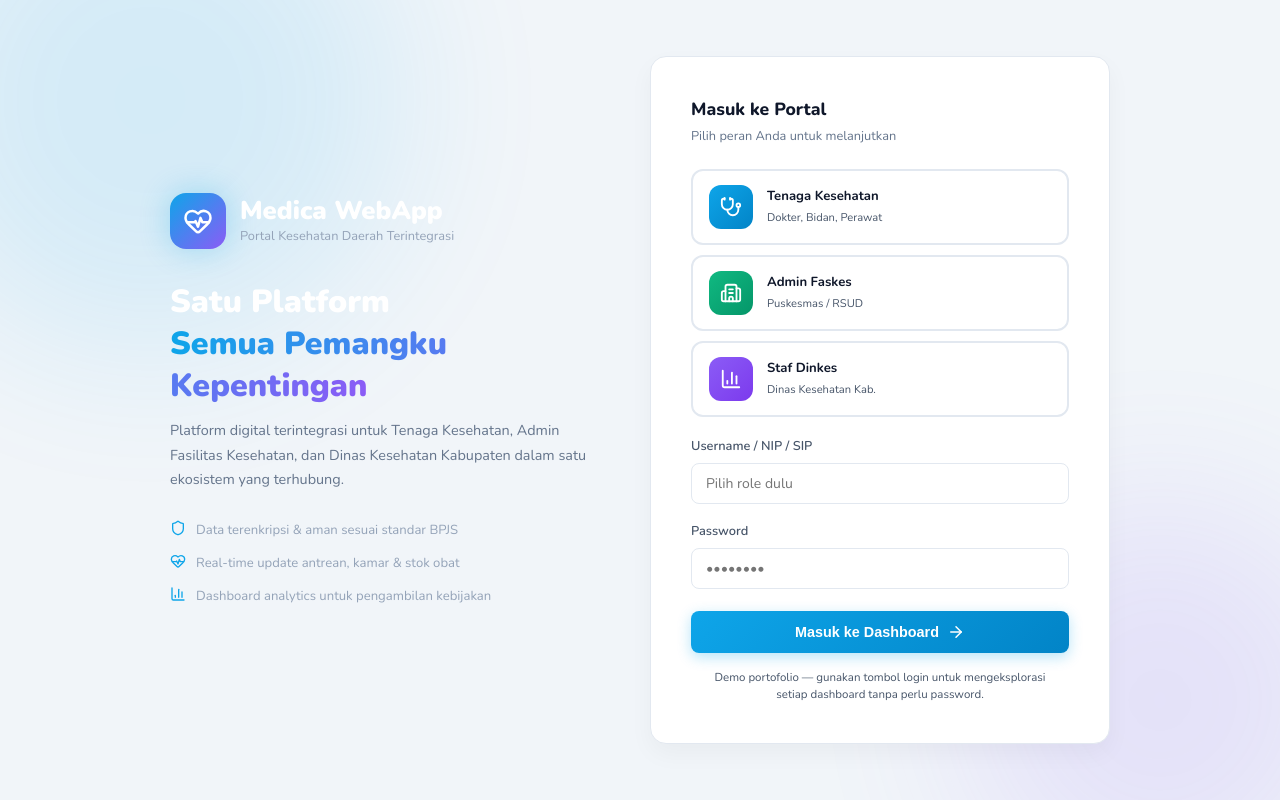
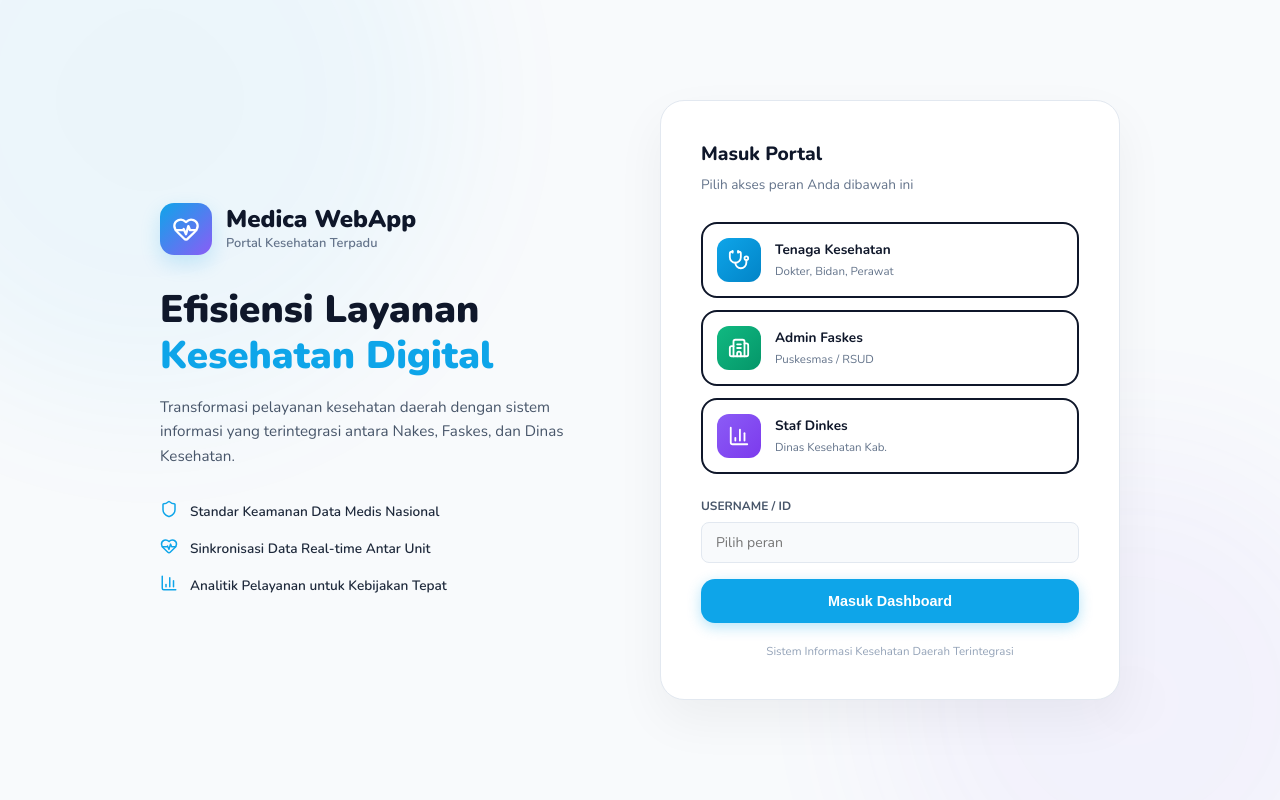
Before and after one commit to sesamakita/medica_webapp, a React (Vite) app: page / in a window 1280 px wide. Built offline with nearby package versions, Linux system fonts and the light colour scheme.

Commit message:
style: fix login page visibility in light mode

```diff
--- a/src/pages/Login.jsx
+++ b/src/pages/Login.jsx
@@ -50,46 +50,40 @@
   };
 
   return (
-    <div className="login-page">
-      {/* BG Glows */}
-      <div className="login-bg-glow" style={{ width: 500, height: 500, background: '#0ea5e9', top: -150, left: -100 }} />
-      <div className="login-bg-glow" style={{ width: 400, height: 400, background: '#8b5cf6', bottom: -100, right: -80 }} />
+    <div className="login-page" style={{ background: '#f8fafc' }}>
+      {/* Subtle BG Glows for Light Theme */}
+      <div className="login-bg-glow" style={{ width: 600, height: 600, background: '#0ea5e9', top: -200, left: -150, opacity: 0.05 }} />
+      <div className="login-bg-glow" style={{ width: 500, height: 500, background: '#8b5cf6', bottom: -150, right: -100, opacity: 0.05 }} />
 
-      <div style={{ width: '100%', maxWidth: 940, display: 'flex', gap: 40, alignItems: 'center', position: 'relative', zIndex: 1 }}>
+      <div style={{ width: '100%', maxWidth: 1000, display: 'flex', gap: '60px', alignItems: 'center', position: 'relative', zIndex: 1, padding: '20px' }}>
 
-        {/* LEFT HERO */}
-        <div style={{ flex: 1, display: 'none' }}>
-        </div>
-
-        {/* LEFT BRANDING */}
+        {/* LEFT BRANDING - NOW DARK TEXT */}
         <div style={{ flex: 1 }}>
           <div style={{ display: 'flex', alignItems: 'center', gap: 14, marginBottom: 32 }}>
-            <div style={{ width: 56, height: 56, borderRadius: 16, background: 'linear-gradient(135deg,#0ea5e9,#8b5cf6)', display: 'flex', alignItems: 'center', justifyContent: 'center', boxShadow: '0 0 30px rgba(14,165,233,0.3)' }}>
-              <HeartPulse size={30} color="white" />
+            <div style={{ width: 52, height: 52, borderRadius: '14px', background: 'linear-gradient(135deg,#0ea5e9,#8b5cf6)', display: 'flex', alignItems: 'center', justifyContent: 'center', boxShadow: '0 8px 20px rgba(14,165,233,0.2)' }}>
+              <HeartPulse size={28} color="white" />
             </div>
             <div>
-              <h1 style={{ fontSize: '1.6rem', fontWeight: 900, color: 'white', lineHeight: 1.1 }}>Medica WebApp</h1>
-              <p style={{ fontSize: '0.8rem', color: '#94a3b8', marginTop: 2 }}>Portal Kesehatan Daerah Terintegrasi</p>
+              <h1 style={{ fontSize: '1.5rem', fontWeight: 900, color: '#0f172a', lineHeight: 1.1 }}>Medica WebApp</h1>
+              <p style={{ fontSize: '0.8rem', color: '#64748b', marginTop: 2, fontWeight: 600 }}>Portal Kesehatan Terpadu</p>
             </div>
           </div>
 
-          <h2 style={{ fontSize: '2rem', fontWeight: 900, color: 'white', lineHeight: 1.3, marginBottom: 12 }}>
-            Satu Platform<br />
-            <span style={{ background: 'linear-gradient(90deg,#0ea5e9,#8b5cf6)', WebkitBackgroundClip: 'text', WebkitTextFillColor: 'transparent' }}>
-              Semua Pemangku Kepentingan
-            </span>
+          <h2 style={{ fontSize: '2.4rem', fontWeight: 900, color: '#0f172a', lineHeight: 1.2, marginBottom: 16 }}>
+            Efisiensi Layanan<br />
+            <span style={{ color: '#0ea5e9' }}>Kesehatan Digital</span>
           </h2>
-          <p style={{ color: '#64748b', lineHeight: 1.7, marginBottom: 28, fontSize: '0.9rem' }}>
-            Platform digital terintegrasi untuk Tenaga Kesehatan, Admin Fasilitas Kesehatan, dan Dinas Kesehatan Kabupaten dalam satu ekosistem yang terhubung.
+          <p style={{ color: '#475569', lineHeight: 1.6, marginBottom: 32, fontSize: '0.95rem' }}>
+            Transformasi pelayanan kesehatan daerah dengan sistem informasi yang terintegrasi antara Nakes, Faskes, dan Dinas Kesehatan.
           </p>
 
-          <div style={{ display: 'flex', flexDirection: 'column', gap: 12 }}>
+          <div style={{ display: 'flex', flexDirection: 'column', gap: 14 }}>
             {[
-              { icon: <Shield size={16} />, text: 'Data terenkripsi & aman sesuai standar BPJS' },
-              { icon: <HeartPulse size={16} />, text: 'Real-time update antrean, kamar & stok obat' },
-              { icon: <BarChart3 size={16} />, text: 'Dashboard analytics untuk pengambilan kebijakan' },
+              { icon: <Shield size={18} />, text: 'Standar Keamanan Data Medis Nasional' },
+              { icon: <HeartPulse size={18} />, text: 'Sinkronisasi Data Real-time Antar Unit' },
+              { icon: <BarChart3 size={18} />, text: 'Analitik Pelayanan untuk Kebijakan Tepat' },
             ].map((item, i) => (
-              <div key={i} style={{ display: 'flex', alignItems: 'center', gap: 10, color: '#94a3b8', fontSize: '0.82rem' }}>
+              <div key={i} style={{ display: 'flex', alignItems: 'center', gap: 12, color: '#1e293b', fontSize: '0.85rem', fontWeight: 600 }}>
                 <div style={{ color: '#0ea5e9' }}>{item.icon}</div>
                 {item.text}
               </div>
@@ -98,75 +92,60 @@
         </div>
 
         {/* RIGHT LOGIN CARD */}
-        <div className="login-card">
-          <h3 style={{ fontSize: '1.1rem', fontWeight: 800, marginBottom: 6 }}>Masuk ke Portal</h3>
-          <p style={{ fontSize: '0.8rem', color: '#64748b', marginBottom: 24 }}>Pilih peran Anda untuk melanjutkan</p>
+        <div className="login-card" style={{ background: 'white', border: '1px solid #e2e8f0', boxShadow: '0 20px 50px rgba(0,0,0,0.05)', borderRadius: '24px', padding: '40px' }}>
+          <h3 style={{ fontSize: '1.2rem', fontWeight: 800, color: '#0f172a', marginBottom: 8 }}>Masuk Portal</h3>
+          <p style={{ fontSize: '0.85rem', color: '#64748b', marginBottom: 28 }}>Pilih akses peran Anda dibawah ini</p>
 
           {/* ROLE SELECTOR */}
-          <div style={{ display: 'flex', flexDirection: 'column', gap: 10, marginBottom: 20 }}>
+          <div style={{ display: 'flex', flexDirection: 'column', gap: 12, marginBottom: 24 }}>
             {roles.map(r => (
               <div
                 key={r.key}
                 className={`role-card ${selectedRole?.key === r.key ? 'selected' : ''}`}
-                style={{ display: 'flex', alignItems: 'center', gap: 14, textAlign: 'left', padding: '14px 16px' }}
+                style={{
+                  display: 'flex', alignItems: 'center', gap: 14, textAlign: 'left', padding: '14px',
+                  background: selectedRole?.key === r.key ? '#f0f9ff' : 'white',
+                  borderColor: selectedRole?.key === r.key ? '#0ea5e9' : '#e2e8f0',
+                  borderRadius: '16px', border: '2px solid'
+                }}
                 onClick={() => { setSelectedRole(r); setError(''); }}
               >
-                <div className="role-card-icon" style={{ background: r.bg, margin: 0, flexShrink: 0 }}>
+                <div className="role-card-icon" style={{ background: r.bg, margin: 0, flexShrink: 0, borderRadius: '12px' }}>
                   {r.icon}
                 </div>
-                <div>
-                  <h4>{r.label}</h4>
-                  <span>{r.sub}</span>
+                <div style={{ flex: 1 }}>
+                  <h4 style={{ fontSize: '0.85rem', fontWeight: 700, color: '#0f172a' }}>{r.label}</h4>
+                  <span style={{ fontSize: '0.72rem', color: '#64748b' }}>{r.sub}</span>
                 </div>
-                {selectedRole?.key === r.key && (
-                  <div style={{ marginLeft: 'auto', width: 18, height: 18, borderRadius: '50%', background: r.color, display: 'flex', alignItems: 'center', justifyContent: 'center' }}>
-                    <div style={{ width: 8, height: 8, borderRadius: '50%', background: 'white' }} />
-                  </div>
-                )}
               </div>
             ))}
           </div>
 
-          {/* FORM */}
-          <div className="form-group">
-            <label className="form-label">Username / NIP / SIP</label>
+          <div className="form-group" style={{ marginBottom: '16px' }}>
+            <label className="form-label" style={{ color: '#475569', fontSize: '0.75rem', fontWeight: 700 }}>USERNAME / ID</label>
             <input
               className="form-input"
-              placeholder={selectedRole ? `Contoh: ${selectedRole.user.id}` : 'Pilih role dulu'}
+              style={{ background: '#f8fafc', border: '1px solid #e2e8f0', color: '#0f172a' }}
+              placeholder={selectedRole ? `ID: ${selectedRole.user.id}` : 'Pilih peran'}
               value={username}
               onChange={e => setUsername(e.target.value)}
               disabled={!selectedRole}
             />
           </div>
-          <div className="form-group">
-            <label className="form-label">Password</label>
-            <input
-              className="form-input"
-              type="password"
-              placeholder="••••••••"
-              value={password}
-              onChange={e => setPassword(e.target.value)}
-              disabled={!selectedRole}
-            />
-          </div>
 
-          {error && <p style={{ color: '#f87171', fontSize: '0.78rem', marginBottom: 12 }}>{error}</p>}
+          {error && <p style={{ color: '#ef4444', fontSize: '0.75rem', marginBottom: 12, fontWeight: 600 }}>{error}</p>}
 
           <button
             className="btn btn-primary w-full"
-            style={{ justifyContent: 'center', padding: '12px', fontSize: '0.9rem', marginTop: 4 }}
+            style={{ justifyContent: 'center', padding: '14px', fontSize: '0.9rem', borderRadius: '14px', background: '#0ea5e9' }}
             onClick={handleLogin}
             disabled={loading}
           >
-            {loading ? (
-              <span style={{ opacity: 0.8 }}>Memverifikasi...</span>
-            ) : (
-              <><span>Masuk ke Dashboard</span><ArrowRight size={18} /></>
-            )}
+            {loading ? 'Memverifikasi...' : 'Masuk Dashboard'}
           </button>
 
-          <p style={{ fontSize: '0.72rem', color: '#475569', textAlign: 'center', marginTop: 16, lineHeight: 1.5 }}>
-            Demo portofolio — gunakan tombol login untuk mengeksplorasi<br />setiap dashboard tanpa perlu password.
+          <p style={{ fontSize: '0.72rem', color: '#94a3b8', textAlign: 'center', marginTop: 20 }}>
+            Sistem Informasi Kesehatan Daerah Terintegrasi
           </p>
         </div>
       </div>
```
